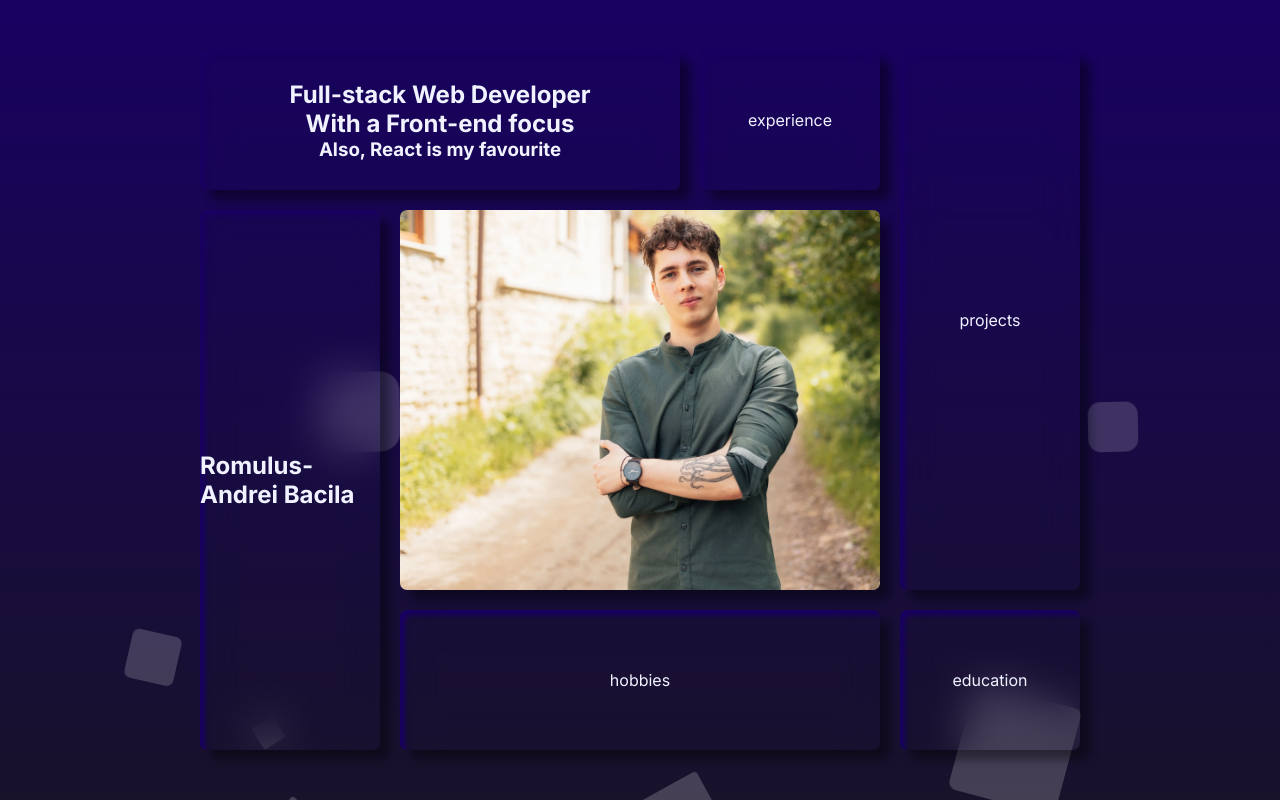
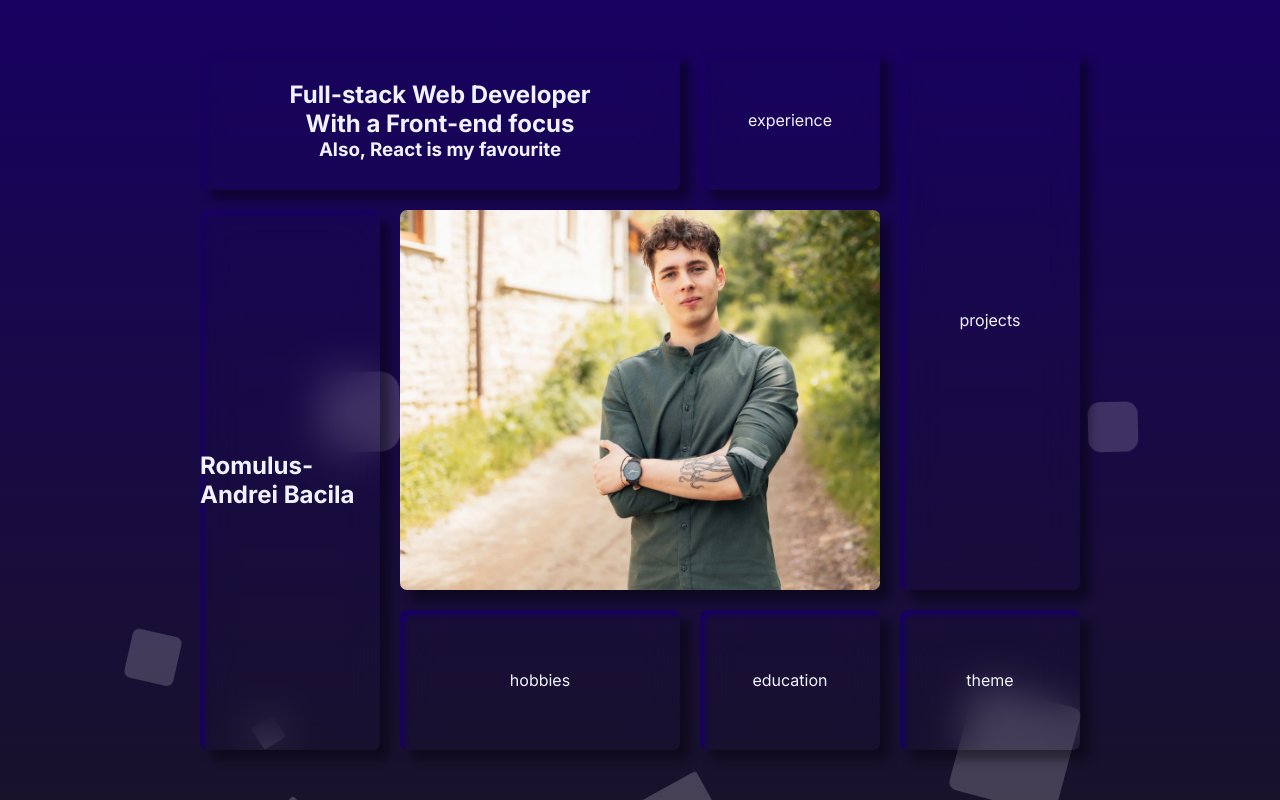
Before and after one commit to Tolsi111/my-website, a Next.js app: page / in a window 1280 px wide. Built offline with nearby package versions, Linux system fonts and the light colour scheme.

Commit message:
added change theme section

```diff
--- a/app/page.jsx
+++ b/app/page.jsx
@@ -28,6 +28,9 @@ export default function Home() {
     <article className={`${styles.education} ${styles.flex}`}>
       {/* button */}education
     </article>
+    <article className={`${styles.theme} ${styles.flex}`}>
+      {/* button */}theme
+    </article>
   </main>
   );
 }
--- a/app/page.module.scss
+++ b/app/page.module.scss
@@ -78,10 +78,20 @@
 
 .hobbies {
   grid-row: 8 / 10;
-  grid-column: 3 / 8;
+  grid-column: 3 / 5;
+}
+
+.hobbies {
+  grid-row: 8 / 10;
+  grid-column: 3 / 6;
 }
 
 .education {
+  grid-row: 8 / 10;
+  grid-column: 6 / 8;
+}
+
+.theme {
   grid-row: 8 / 10;
   grid-column: 8 / 10;
 }
```
